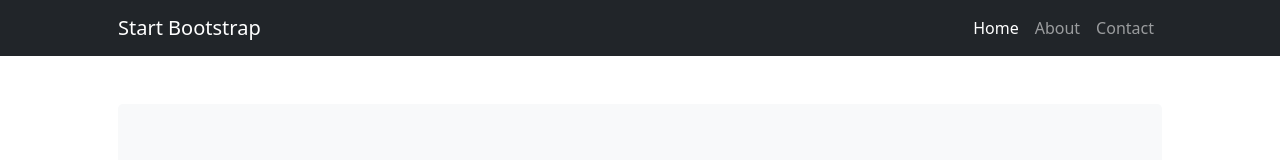
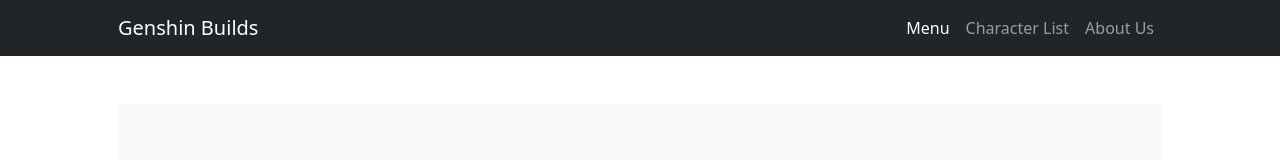
Before and after one commit to michelleping/michelleping.github.io, a plain HTML site: page menu page.html in a window 1280 px wide. Shown: the top 160 px of the page. Drawn offline with nearby package versions, Linux system fonts and the light colour scheme; a script that the page names is missing.

Commit message:
Merge branch 'main' of https://github.com/michelleping/computing-website

```diff
--- a/menu page.html
+++ b/menu page.html
@@ -18,13 +18,13 @@
         <!-- Responsive navbar-->
         <nav class="navbar navbar-expand-lg navbar-dark bg-dark">
             <div class="container px-lg-5">
-                <a class="navbar-brand" href="#!">Start Bootstrap</a>
+                <a class="navbar-brand" href="#!">Genshin Builds</a>
                 <button class="navbar-toggler" type="button" data-bs-toggle="collapse" data-bs-target="#navbarSupportedContent" aria-controls="navbarSupportedContent" aria-expanded="false" aria-label="Toggle navigation"><span class="navbar-toggler-icon"></span></button>
                 <div class="collapse navbar-collapse" id="navbarSupportedContent">
                     <ul class="navbar-nav ms-auto mb-2 mb-lg-0">
-                        <li class="nav-item"><a class="nav-link active" aria-current="page" href="#!">Home</a></li>
-                        <li class="nav-item"><a class="nav-link" href="#!">About</a></li>
-                        <li class="nav-item"><a class="nav-link" href="#!">Contact</a></li>
+                        <li class="nav-item"><a class="nav-link active" aria-current="page" href="#!">Menu</a></li>
+                        <li class="nav-item"><a class="nav-link" href="#!">Character List</a></li>
+                        <li class="nav-item"><a class="nav-link" href="#!">About Us</a></li>
                     </ul>
                 </div>
             </div>
```
